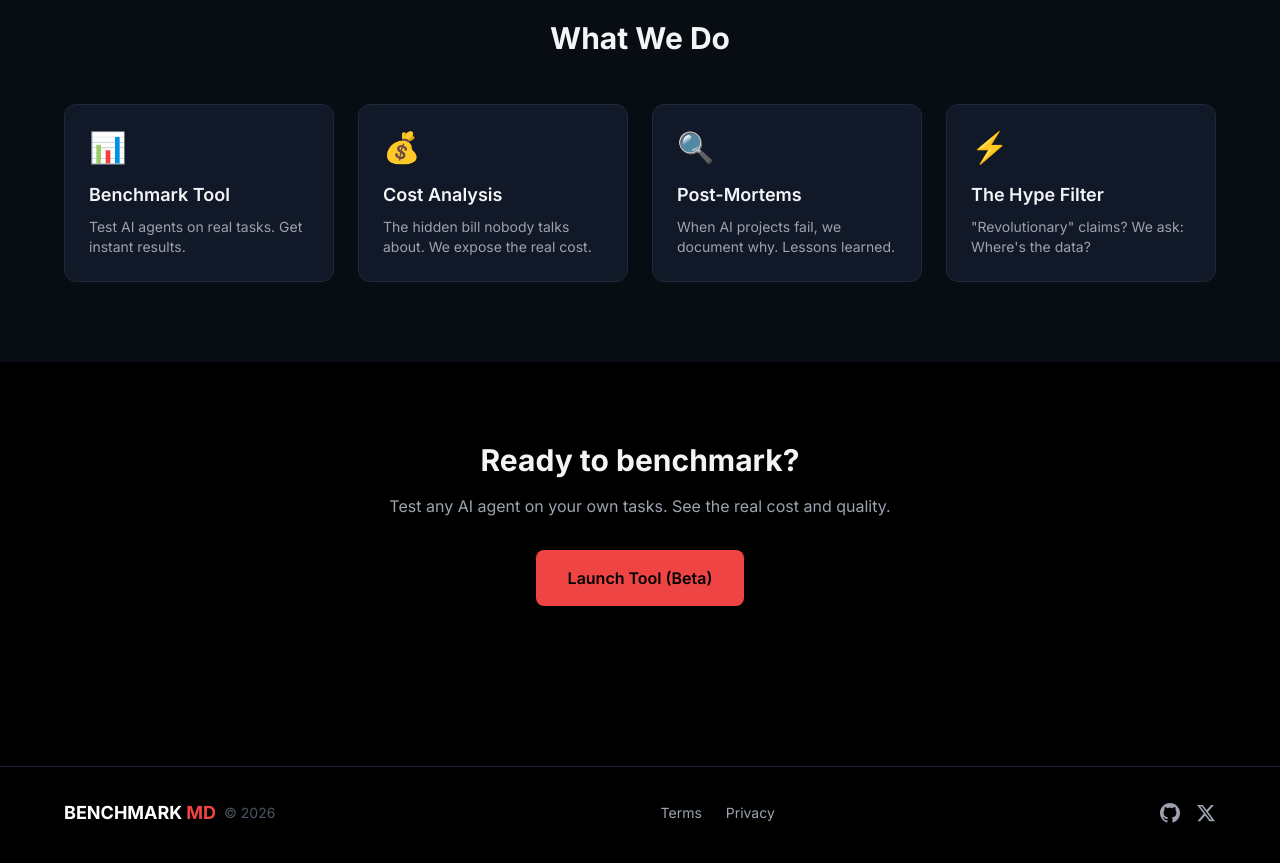
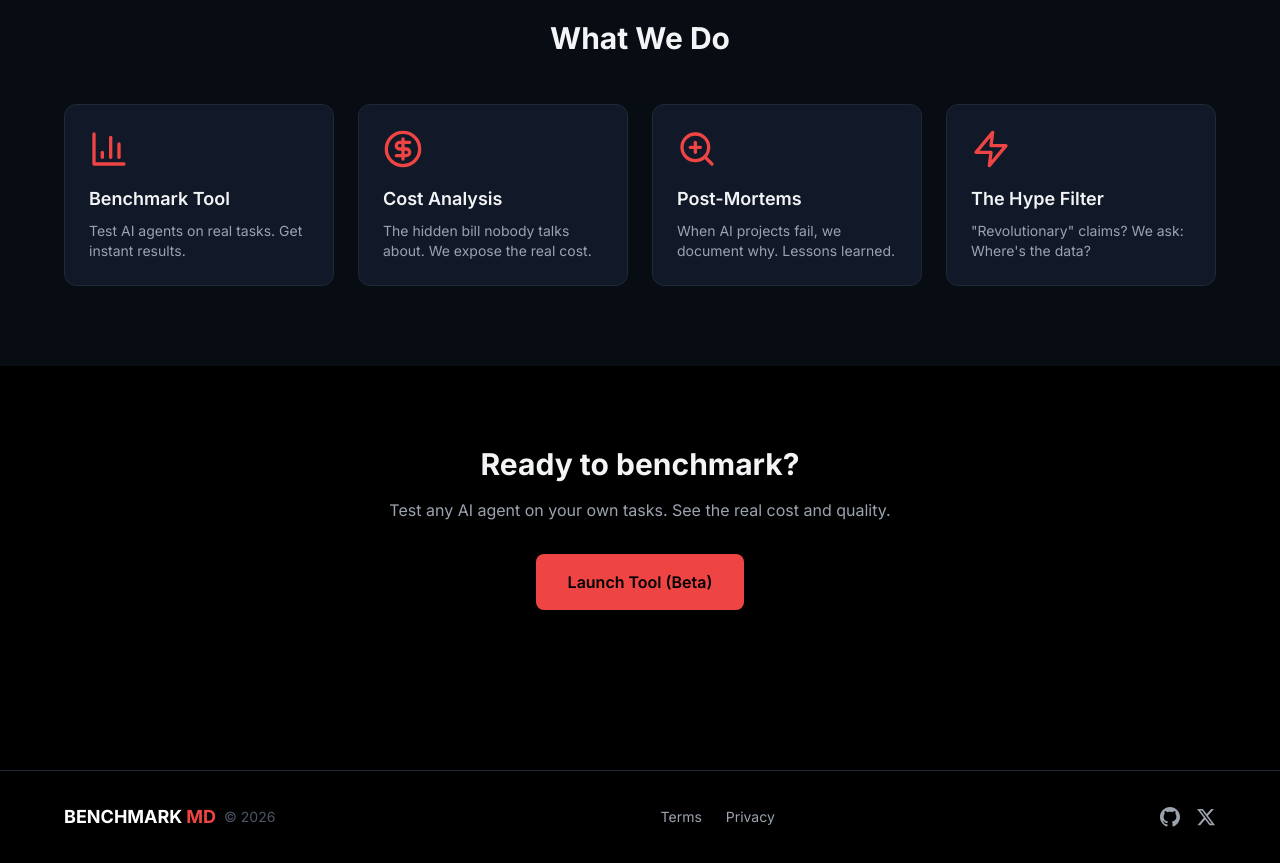
Before and after one commit to tovrr/benchmarkmd, a Next.js app: page / in a window 1280 px wide. Shown: the part 960-1823 px from the top of the page. Built offline with nearby package versions, Linux system fonts and the light colour scheme.

Commit message:
Replace emojis with SVG icons

```diff
--- a/app/page.tsx
+++ b/app/page.tsx
@@ -95,25 +95,49 @@ export default function Home() {
 
           <div className="grid grid-cols-1 sm:grid-cols-2 lg:grid-cols-4 gap-4 md:gap-6">
             <article className="p-5 md:p-6 rounded-xl bg-gray-900 border border-gray-800 hover:border-red-500/50 transition-colors">
-              <div className="text-3xl mb-4" aria-hidden="true">📊</div>
+              <div className="w-10 h-10 mb-4 text-red-500" aria-hidden="true">
+                <svg viewBox="0 0 24 24" fill="none" stroke="currentColor" strokeWidth="2" strokeLinecap="round" strokeLinejoin="round">
+                  <path d="M3 3v18h18"/>
+                  <path d="M18 17V9"/>
+                  <path d="M13 17V5"/>
+                  <path d="M8 17v-3"/>
+                </svg>
+              </div>
               <h3 className="text-lg font-semibold mb-2">Benchmark Tool</h3>
               <p className="text-gray-400 text-sm">Test AI agents on real tasks. Get instant results.</p>
             </article>
 
             <article className="p-5 md:p-6 rounded-xl bg-gray-900 border border-gray-800 hover:border-red-500/50 transition-colors">
-              <div className="text-3xl mb-4" aria-hidden="true">💰</div>
+              <div className="w-10 h-10 mb-4 text-red-500" aria-hidden="true">
+                <svg viewBox="0 0 24 24" fill="none" stroke="currentColor" strokeWidth="2" strokeLinecap="round" strokeLinejoin="round">
+                  <circle cx="12" cy="12" r="10"/>
+                  <path d="M16 8h-6a2 2 0 1 0 0 4h4a2 2 0 1 1 0 4H8"/>
+                  <path d="M12 18V6"/>
+                </svg>
+              </div>
               <h3 className="text-lg font-semibold mb-2">Cost Analysis</h3>
               <p className="text-gray-400 text-sm">The hidden bill nobody talks about. We expose the real cost.</p>
             </article>
 
             <article className="p-5 md:p-6 rounded-xl bg-gray-900 border border-gray-800 hover:border-red-500/50 transition-colors">
-              <div className="text-3xl mb-4" aria-hidden="true">🔍</div>
+              <div className="w-10 h-10 mb-4 text-red-500" aria-hidden="true">
+                <svg viewBox="0 0 24 24" fill="none" stroke="currentColor" strokeWidth="2" strokeLinecap="round" strokeLinejoin="round">
+                  <circle cx="11" cy="11" r="8"/>
+                  <path d="m21 21-4.3-4.3"/>
+                  <path d="M8 11h6"/>
+                  <path d="M11 8v6"/>
+                </svg>
+              </div>
               <h3 className="text-lg font-semibold mb-2">Post-Mortems</h3>
               <p className="text-gray-400 text-sm">When AI projects fail, we document why. Lessons learned.</p>
             </article>
 
             <article className="p-5 md:p-6 rounded-xl bg-gray-900 border border-gray-800 hover:border-red-500/50 transition-colors">
-              <div className="text-3xl mb-4" aria-hidden="true">⚡</div>
+              <div className="w-10 h-10 mb-4 text-red-500" aria-hidden="true">
+                <svg viewBox="0 0 24 24" fill="none" stroke="currentColor" strokeWidth="2" strokeLinecap="round" strokeLinejoin="round">
+                  <polygon points="13 2 3 14 12 14 11 22 21 10 12 10 13 2"/>
+                </svg>
+              </div>
               <h3 className="text-lg font-semibold mb-2">The Hype Filter</h3>
               <p className="text-gray-400 text-sm">"Revolutionary" claims? We ask: Where's the data?</p>
             </article>
```
